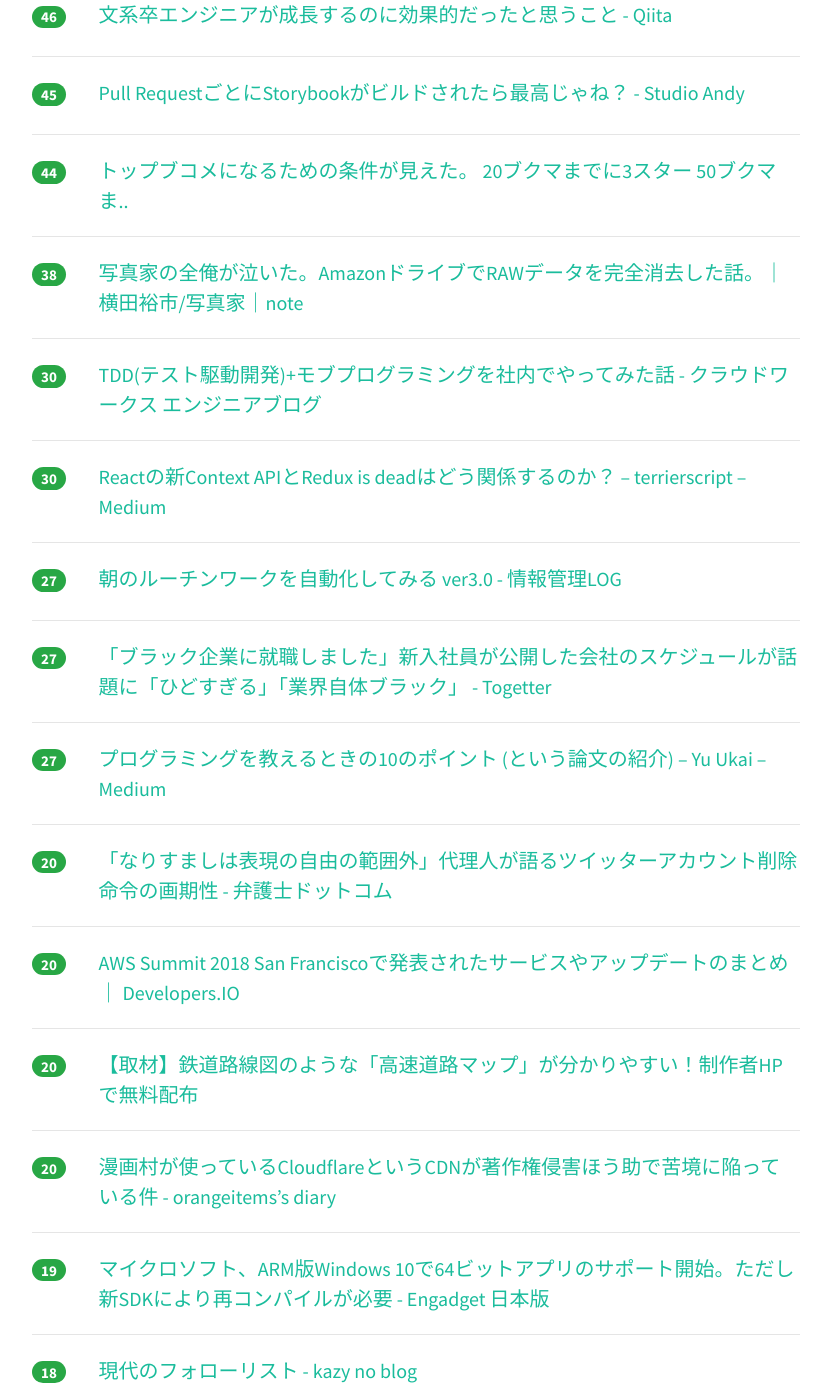
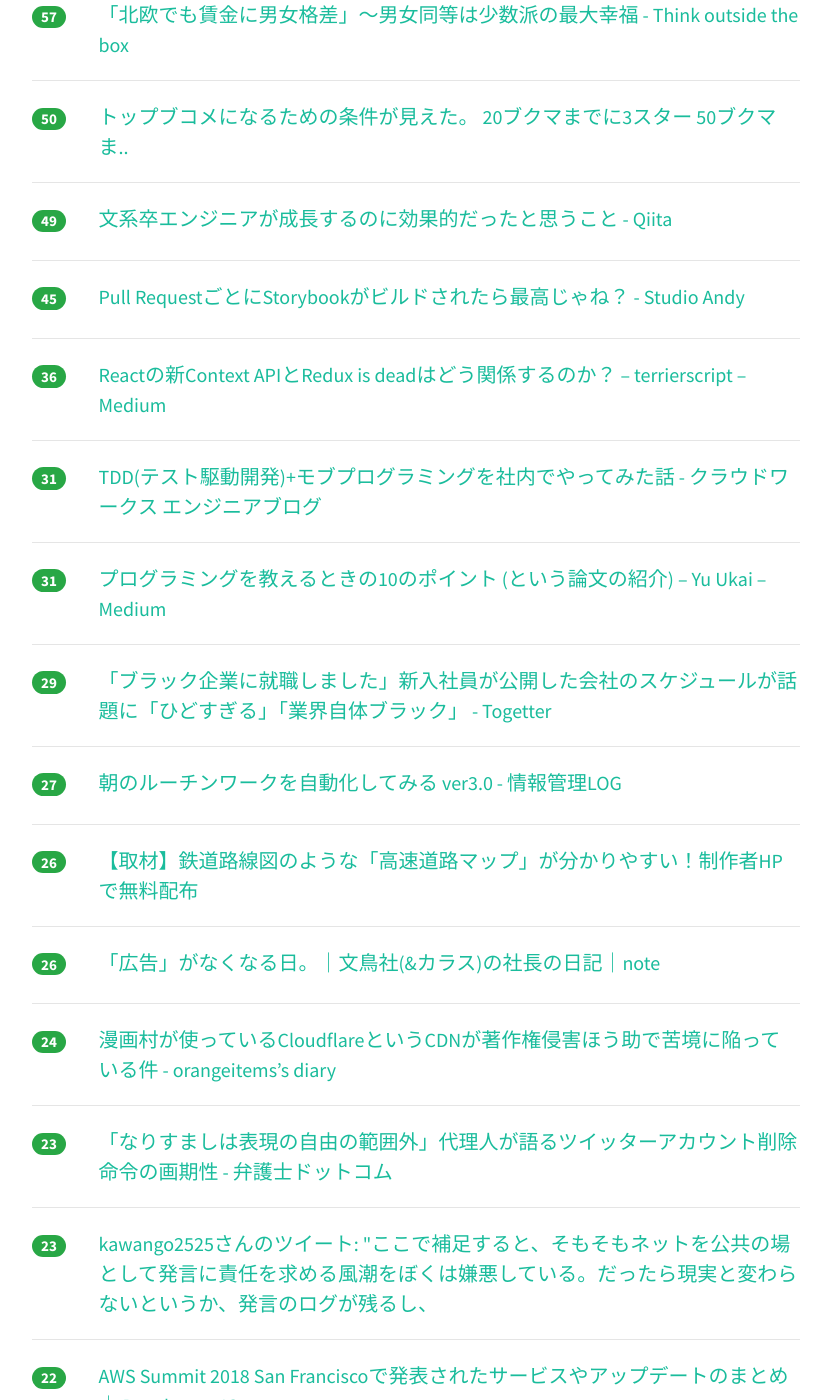
Before and after one commit to yatta47/hatena-matome-site, a Jekyll site: the page built from _posts/2018-04-08-hatena.md, in a window 1280 px wide and 1400 px high, scrolled down 652 px. Shown: the whole window, without its empty margins (224-1053 px from the left). Built offline with Jekyll 4.4.1, drawn with Linux system fonts in a browser that asks for light colours; nearby versions of some CDN libraries; some of the changed text lies outside the part shown.

Commit message:
Updated 2018-04-08

```diff
--- a/_posts/2018-04-08-hatena.md
+++ b/_posts/2018-04-08-hatena.md
@@ -1,28 +1,38 @@
 ---
 layout: post
 title:  "2018-04-08 はてぶIT"
-date:   2018-04-08 16:01:42
+date:   2018-04-08 17:01:35
 tags: [it-hotentry]
 ---
-33 件のデータあり
+36 件のデータあり
 
 <hr><div class="row">
-<div class="col-1"><span class="badge badge-pill badge-success h2">229</span></div>
+<div class="col-1"><span class="badge badge-pill badge-success h2">243</span></div>
 <div class="col-11"><a href='https://speakerdeck.com/sat/da-gui-mo-sosukodofalsedu-mifang' target='_blank'>大規模ソースコードの読み方 // Speaker Deck</a></div>
 </div>
 <hr>
 <div class="row">
-<div class="col-1"><span class="badge badge-pill badge-success h2">183</span></div>
+<div class="col-1"><span class="badge badge-pill badge-success h2">212</span></div>
 <div class="col-11"><a href='https://www.slideshare.net/TokorotenNakayama/ss-93185418' target='_blank'>機械学習の精度と売上の関係</a></div>
 </div>
 <hr>
 <div class="row">
-<div class="col-1"><span class="badge badge-pill badge-success h2">55</span></div>
+<div class="col-1"><span class="badge badge-pill badge-success h2">64</span></div>
+<div class="col-11"><a href='https://note.mu/yokoichi/n/n1122216655f4' target='_blank'>写真家の全俺が泣いた。AmazonドライブでRAWデータを完全消去した話。｜横田裕市/写真家｜note</a></div>
+</div>
+<hr>
+<div class="row">
+<div class="col-1"><span class="badge badge-pill badge-success h2">57</span></div>
 <div class="col-11"><a href='http://totb.hatenablog.com/entry/2018/04/07/092806' target='_blank'>「北欧でも賃金に男女格差」～男女同等は少数派の最大幸福 - Think outside the box</a></div>
 </div>
 <hr>
 <div class="row">
-<div class="col-1"><span class="badge badge-pill badge-success h2">46</span></div>
+<div class="col-1"><span class="badge badge-pill badge-success h2">50</span></div>
+<div class="col-11"><a href='https://anond.hatelabo.jp/20180407161753' target='_blank'>トップブコメになるための条件が見えた。 20ブクマまでに3スター 50ブクマま..</a></div>
+</div>
+<hr>
+<div class="row">
+<div class="col-1"><span class="badge badge-pill badge-success h2">49</span></div>
 <div class="col-11"><a href='https://qiita.com/rintaro-ishikawa/items/fe4566c9f483137f59ac' target='_blank'>文系卒エンジニアが成長するのに効果的だったと思うこと - Qiita</a></div>
 </div>
 <hr>
@@ -32,23 +42,23 @@ tags: [it-hotentry]
 </div>
 <hr>
 <div class="row">
-<div class="col-1"><span class="badge badge-pill badge-success h2">44</span></div>
-<div class="col-11"><a href='https://anond.hatelabo.jp/20180407161753' target='_blank'>トップブコメになるための条件が見えた。 20ブクマまでに3スター 50ブクマま..</a></div>
+<div class="col-1"><span class="badge badge-pill badge-success h2">36</span></div>
+<div class="col-11"><a href='https://medium.com/@terrierscript/6d12a32f2f0c' target='_blank'>Reactの新Context APIとRedux is deadはどう関係するのか？ – terrierscript – Medium</a></div>
 </div>
 <hr>
 <div class="row">
-<div class="col-1"><span class="badge badge-pill badge-success h2">38</span></div>
-<div class="col-11"><a href='https://note.mu/yokoichi/n/n1122216655f4' target='_blank'>写真家の全俺が泣いた。AmazonドライブでRAWデータを完全消去した話。｜横田裕市/写真家｜note</a></div>
-</div>
-<hr>
-<div class="row">
-<div class="col-1"><span class="badge badge-pill badge-success h2">30</span></div>
+<div class="col-1"><span class="badge badge-pill badge-success h2">31</span></div>
 <div class="col-11"><a href='http://engineer.crowdworks.jp/entry/2018/04/06/190000' target='_blank'>TDD(テスト駆動開発)+モブプログラミングを社内でやってみた話 - クラウドワークス エンジニアブログ</a></div>
 </div>
 <hr>
 <div class="row">
-<div class="col-1"><span class="badge badge-pill badge-success h2">30</span></div>
-<div class="col-11"><a href='https://medium.com/@terrierscript/6d12a32f2f0c' target='_blank'>Reactの新Context APIとRedux is deadはどう関係するのか？ – terrierscript – Medium</a></div>
+<div class="col-1"><span class="badge badge-pill badge-success h2">31</span></div>
+<div class="col-11"><a href='https://medium.com/@ukkaripon/f3ba6ac40f37' target='_blank'>プログラミングを教えるときの10のポイント (という論文の紹介) – Yu Ukai – Medium</a></div>
+</div>
+<hr>
+<div class="row">
+<div class="col-1"><span class="badge badge-pill badge-success h2">29</span></div>
+<div class="col-11"><a href='https://togetter.com/li/1215792' target='_blank'>「ブラック企業に就職しました」新入社員が公開した会社のスケジュールが話題に「ひどすぎる」「業界自体ブラック」 - Togetter</a></div>
 </div>
 <hr>
 <div class="row">
@@ -57,33 +67,38 @@ tags: [it-hotentry]
 </div>
 <hr>
 <div class="row">
-<div class="col-1"><span class="badge badge-pill badge-success h2">27</span></div>
-<div class="col-11"><a href='https://togetter.com/li/1215792' target='_blank'>「ブラック企業に就職しました」新入社員が公開した会社のスケジュールが話題に「ひどすぎる」「業界自体ブラック」 - Togetter</a></div>
+<div class="col-1"><span class="badge badge-pill badge-success h2">26</span></div>
+<div class="col-11"><a href='https://irorio.jp/nagasawamaki/20180408/453361/' target='_blank'>【取材】鉄道路線図のような「高速道路マップ」が分かりやすい！制作者HPで無料配布</a></div>
 </div>
 <hr>
 <div class="row">
-<div class="col-1"><span class="badge badge-pill badge-success h2">27</span></div>
-<div class="col-11"><a href='https://medium.com/@ukkaripon/f3ba6ac40f37' target='_blank'>プログラミングを教えるときの10のポイント (という論文の紹介) – Yu Ukai – Medium</a></div>
+<div class="col-1"><span class="badge badge-pill badge-success h2">26</span></div>
+<div class="col-11"><a href='https://note.mu/copywriterseyes/n/nbeae68c4eb6e' target='_blank'>「広告」がなくなる日。｜文鳥社(&カラス)の社長の日記｜note</a></div>
 </div>
 <hr>
 <div class="row">
-<div class="col-1"><span class="badge badge-pill badge-success h2">20</span></div>
+<div class="col-1"><span class="badge badge-pill badge-success h2">24</span></div>
+<div class="col-11"><a href='http://www.orangeitems.com/entry/2018/03/16/103735' target='_blank'>漫画村が使っているCloudflareというCDNが著作権侵害ほう助で苦境に陥っている件 - orangeitems’s diary</a></div>
+</div>
+<hr>
+<div class="row">
+<div class="col-1"><span class="badge badge-pill badge-success h2">23</span></div>
 <div class="col-11"><a href='https://www.bengo4.com/internet/n_7673/' target='_blank'>「なりすましは表現の自由の範囲外」代理人が語るツイッターアカウント削除命令の画期性 - 弁護士ドットコム</a></div>
 </div>
 <hr>
 <div class="row">
-<div class="col-1"><span class="badge badge-pill badge-success h2">20</span></div>
+<div class="col-1"><span class="badge badge-pill badge-success h2">23</span></div>
+<div class="col-11"><a href='http://twitter.com/nkawa2525/status/982749553991368704' target='_blank'>kawango2525さんのツイート: "ここで補足すると、そもそもネットを公共の場として発言に責任を求める風潮をぼくは嫌悪している。だったら現実と変わらないというか、発言のログが残るし、</a></div>
+</div>
+<hr>
+<div class="row">
+<div class="col-1"><span class="badge badge-pill badge-success h2">22</span></div>
 <div class="col-11"><a href='https://dev.classmethod.jp/cloud/aws/aws-summit-2018-san-francisco-summary/' target='_blank'>AWS Summit 2018 San Franciscoで発表されたサービスやアップデートのまとめ ｜ Developers.IO</a></div>
 </div>
 <hr>
 <div class="row">
-<div class="col-1"><span class="badge badge-pill badge-success h2">20</span></div>
-<div class="col-11"><a href='https://irorio.jp/nagasawamaki/20180408/453361/' target='_blank'>【取材】鉄道路線図のような「高速道路マップ」が分かりやすい！制作者HPで無料配布</a></div>
-</div>
-<hr>
-<div class="row">
-<div class="col-1"><span class="badge badge-pill badge-success h2">20</span></div>
-<div class="col-11"><a href='http://www.orangeitems.com/entry/2018/03/16/103735' target='_blank'>漫画村が使っているCloudflareというCDNが著作権侵害ほう助で苦境に陥っている件 - orangeitems’s diary</a></div>
+<div class="col-1"><span class="badge badge-pill badge-success h2">21</span></div>
+<div class="col-11"><a href='http://blog.livedoor.jp/itsoku/archives/53280127.html' target='_blank'>「業務にはMacを使うべき」4つの理由とは : IT速報</a></div>
 </div>
 <hr>
 <div class="row">
@@ -92,23 +107,33 @@ tags: [it-hotentry]
 </div>
 <hr>
 <div class="row">
-<div class="col-1"><span class="badge badge-pill badge-success h2">18</span></div>
+<div class="col-1"><span class="badge badge-pill badge-success h2">19</span></div>
 <div class="col-11"><a href='https://kazy.hatenablog.com/entry/2018/04/07/131519' target='_blank'>現代のフォローリスト - kazy no blog</a></div>
 </div>
 <hr>
 <div class="row">
-<div class="col-1"><span class="badge badge-pill badge-success h2">17</span></div>
+<div class="col-1"><span class="badge badge-pill badge-success h2">19</span></div>
 <div class="col-11"><a href='http://techtarget.itmedia.co.jp/tt/news/1804/05/news03.html' target='_blank'>「業務にはMacを使うべき」4つの理由、Apple愛好家がIT担当者をうならせる：問い合わせコストの削減も狙える？ - TechTargetジャパン システム運用管理</a></div>
 </div>
 <hr>
 <div class="row">
-<div class="col-1"><span class="badge badge-pill badge-success h2">16</span></div>
+<div class="col-1"><span class="badge badge-pill badge-success h2">18</span></div>
+<div class="col-11"><a href='https://togetter.com/li/1216124' target='_blank'>サンフランシスコで働くデザイナー、Marcin Wichary氏が訪日して興味を持った300のデザイン - Togetter</a></div>
+</div>
+<hr>
+<div class="row">
+<div class="col-1"><span class="badge badge-pill badge-success h2">17</span></div>
 <div class="col-11"><a href='https://news.mynavi.jp/article/svalley-750/' target='_blank'>シリコンバレー101(750) "ポストWindows"に踏み出したMicrosoftの組織再編 | マイナビニュース</a></div>
 </div>
 <hr>
 <div class="row">
+<div class="col-1"><span class="badge badge-pill badge-success h2">17</span></div>
+<div class="col-11"><a href='https://qiita.com/Lugendre/items/741ea90f22f688145313' target='_blank'>GHC言語拡張の一覧 - Qiita</a></div>
+</div>
+<hr>
+<div class="row">
 <div class="col-1"><span class="badge badge-pill badge-success h2">16</span></div>
-<div class="col-11"><a href='https://qiita.com/Lugendre/items/741ea90f22f688145313' target='_blank'>GHC言語拡張の一覧 - Qiita</a></div>
+<div class="col-11"><a href='http://mobilelaby.com/blog-entry-twitter-delay-schedule-user-streams-api.html' target='_blank'>Twitter、サードパーティアプリを破壊する「User Streams API」の廃止を延期｜携帯総合研究所</a></div>
 </div>
 <hr>
 <div class="row">
@@ -118,7 +143,12 @@ tags: [it-hotentry]
 <hr>
 <div class="row">
 <div class="col-1"><span class="badge badge-pill badge-success h2">15</span></div>
-<div class="col-11"><a href='http://blog.livedoor.jp/itsoku/archives/53280127.html' target='_blank'>「業務にはMacを使うべき」4つの理由とは : IT速報</a></div>
+<div class="col-11"><a href='https://www.flierinc.com/column/event_php' target='_blank'>竹中平蔵×ムーギー・キム 師弟対談 | 本の要約サイト flier(フライヤー)</a></div>
+</div>
+<hr>
+<div class="row">
+<div class="col-1"><span class="badge badge-pill badge-success h2">15</span></div>
+<div class="col-11"><a href='http://www.null3-blog.com/entry/2018/04/08/090000' target='_blank'>フリーランスを他人になかなか勧められない - ヌル's site</a></div>
 </div>
 <hr>
 <div class="row">
@@ -128,7 +158,7 @@ tags: [it-hotentry]
 <hr>
 <div class="row">
 <div class="col-1"><span class="badge badge-pill badge-success h2">14</span></div>
-<div class="col-11"><a href='https://www.flierinc.com/column/event_php' target='_blank'>竹中平蔵×ムーギー・キム 師弟対談 | 本の要約サイト flier(フライヤー)</a></div>
+<div class="col-11"><a href='https://togetter.com/li/1216261' target='_blank'>「出会えたことに感謝したいCSSベスト3」まとめ - Togetter</a></div>
 </div>
 <hr>
 <div class="row">
@@ -138,27 +168,12 @@ tags: [it-hotentry]
 <hr>
 <div class="row">
 <div class="col-1"><span class="badge badge-pill badge-success h2">13</span></div>
-<div class="col-11"><a href='http://www.null3-blog.com/entry/2018/04/08/090000' target='_blank'>フリーランスを他人になかなか勧められない - ヌル's site</a></div>
-</div>
-<hr>
-<div class="row">
-<div class="col-1"><span class="badge badge-pill badge-success h2">13</span></div>
-<div class="col-11"><a href='http://twitter.com/nkawa2525/status/982749553991368704' target='_blank'>kawango2525さんのツイート: "ここで補足すると、そもそもネットを公共の場として発言に責任を求める風潮をぼくは嫌悪している。だったら現実と変わらないというか、発言のログが残るし、</a></div>
-</div>
-<hr>
-<div class="row">
-<div class="col-1"><span class="badge badge-pill badge-success h2">12</span></div>
 <div class="col-11"><a href='https://www.asahi.com/articles/ASL4756G1L47UTIL00P.html' target='_blank'>○○診断アプリ、「ＦＢでログインする」で個人情報収集：朝日新聞デジタル</a></div>
 </div>
 <hr>
 <div class="row">
 <div class="col-1"><span class="badge badge-pill badge-success h2">10</span></div>
 <div class="col-11"><a href='http://b.hatena.ne.jp/entry/s/anond.hatelabo.jp/20180407065318' target='_blank'>はてなブックマーク - 子どもの頃にいたよね。正しいことを言って必要以上に責め立てる人。 正し..</a></div>
-</div>
-<hr>
-<div class="row">
-<div class="col-1"><span class="badge badge-pill badge-success h2">10</span></div>
-<div class="col-11"><a href='http://mobilelaby.com/blog-entry-twitter-delay-schedule-user-streams-api.html' target='_blank'>Twitter、サードパーティアプリを破壊する「User Streams API」の廃止を延期｜携帯総合研究所</a></div>
 </div>
 <hr>
 <div class="row">
```
